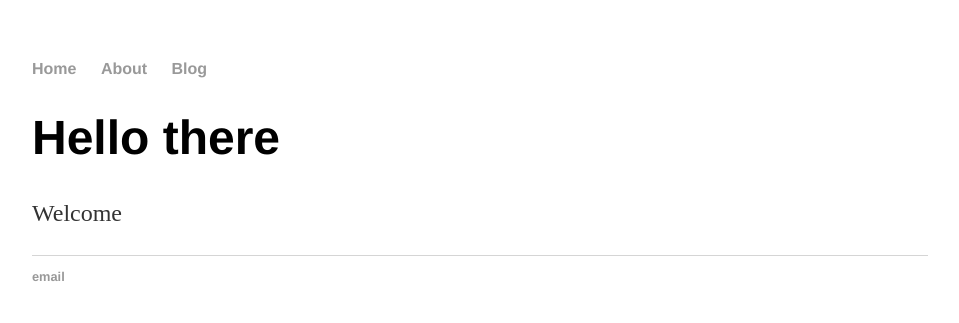
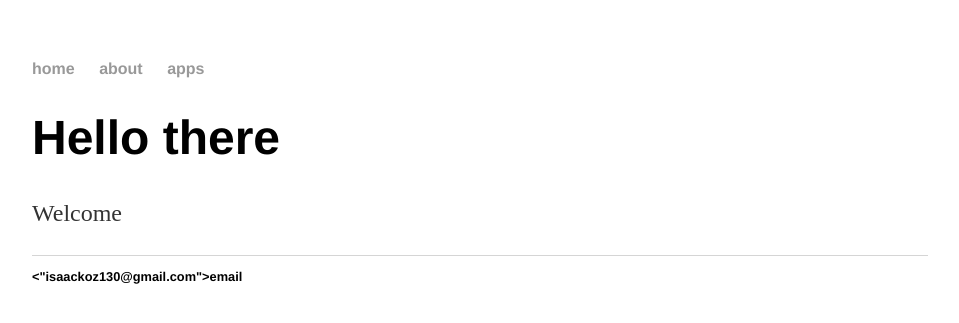
Before and after one commit to isaackoz/isaackoz.github.io, a Jekyll site: the page built from index.html, in a window 1280 px wide. Shown: the top 323 px of the page, without its empty margins (160-1119 px from the left). Built offline with Jekyll 4.4.1, drawn with Linux system fonts in a browser that asks for light colours.

Commit message:
i hate blogs

```diff
--- a/_layouts/default.html
+++ b/_layouts/default.html
@@ -7,9 +7,9 @@
 	<body>
 		<nav>
     		<ul>
-        		<li><a href="/">Home</a></li>
-	        	<li><a href="/about">About</a></li>
-        		<li><a href="/apps">Blog</a></li>
+        		<li><a href="/">home</a></li>
+	        	<li><a href="/about">about</a></li>
+        		<li><a href="/apps">apps</a></li>
     		</ul>
 		</nav>
 		<div class="container">
@@ -19,7 +19,7 @@
 		</div><!-- /.container -->
 		<footer>
     		<ul>
-        		<li><a href="mailto:isaackoz130@gmail.com">email</a></li>
+        		<li><"isaackoz130@gmail.com">email</a></li>
 			</ul>
 		</footer>
 	</body>
```
